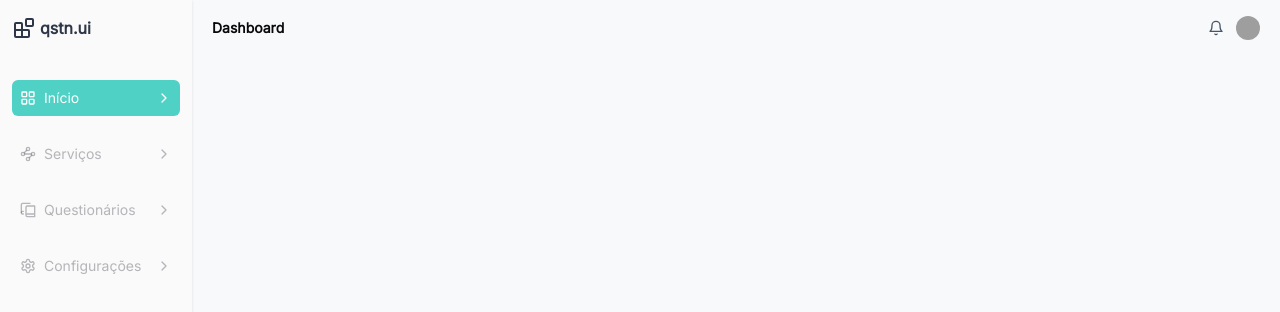
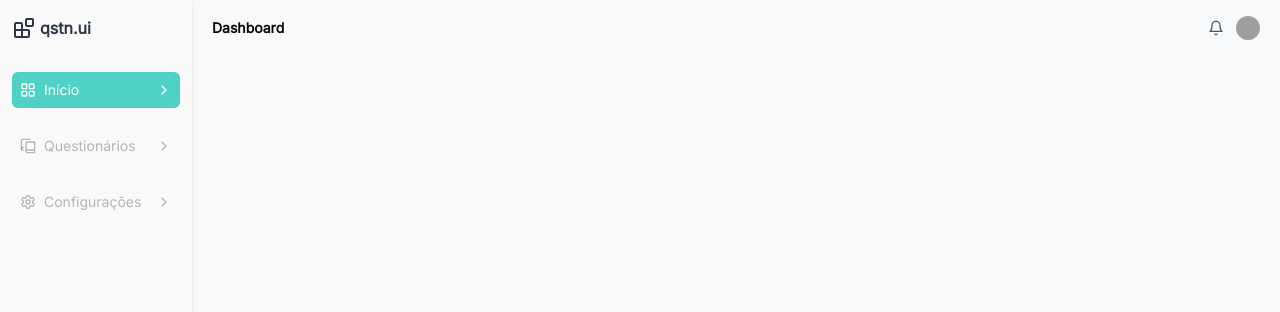
Before and after one commit to MatheusMottaGit/qstn-io-app, a Next.js app in the folder web/: page / in a window 1280 px wide. Shown: the top 312 px of the page. Built offline with nearby package versions, Linux system fonts and the light colour scheme; grey boxes are pictures that could not be loaded.

Commit message:
feat: improving sidebar

```diff
--- a/web/src/components/sidebar.tsx
+++ b/web/src/components/sidebar.tsx
@@ -9,6 +9,7 @@ import {
 } from "lucide-react";
 import { usePathname } from "next/navigation";
 import React from "react";
+import Profile from "./profile";
 
 const links = [
   {
@@ -19,18 +20,12 @@ const links = [
   },
   {
     id: "2",
-    icon: <Waypoints className="w-4 h-4" />,
-    page: "Serviços",
-    path: "/frequencias",
+    icon: <BookCopy className="w-4 h-4" />,
+    page: "Questionários",
+    path: "/questionarios",
   },
   {
     id: "3",
-    icon: <BookCopy className="w-4 h-4" />,
-    page: "Questionários",
-    path: "/avaliacoes",
-  },
-  {
-    id: "4",
     page: "Configurações",
     icon: <Settings className="w-4 h-4" />,
     path: "/conteudo",
@@ -41,7 +36,8 @@ const Sidebar = () => {
   const currentPath = usePathname();
 
   return (
-    <aside className="w-48 h-screen px-3 py-4 bg-zinc-50 flex flex-col gap-10 shadow">
+    <aside className="w-48 h-screen px-3 py-4 bg-zinc-50 flex flex-col justify-between gap-10 shadow">
+      <div className="space-y-8">
         <div className="text-strong flex items-center gap-1 font-bold">
           <Blocks />
           qstn.ui
@@ -51,9 +47,12 @@ const Sidebar = () => {
           {links.map((link) => {
             return (
               <li
-              data-path={link.path === currentPath}
+                data-path={
+                  currentPath === link.path ||
+                  currentPath.startsWith(`${link.path}/`)
+                }
                 key={link.id}
-              className="rounded-md p-2 hover:bg-main hover:text-white transition-colors flex items-center justify-between data-[path=true]:bg-main data-[path=true]:text-white"
+                className="rounded-md p-2 hover:bg-main cursor-pointer hover:text-white transition-colors flex items-center justify-between data-[path=true]:bg-main data-[path=true]:text-white"
               >
                 <div className="flex items-center gap-2">
                   {link.icon}
@@ -66,8 +65,7 @@ const Sidebar = () => {
             );
           })}
         </ul>
-
-      <div></div>
+      </div>
     </aside>
   );
 };
```
Lines whose indentation alone changed are shown as unchanged.
